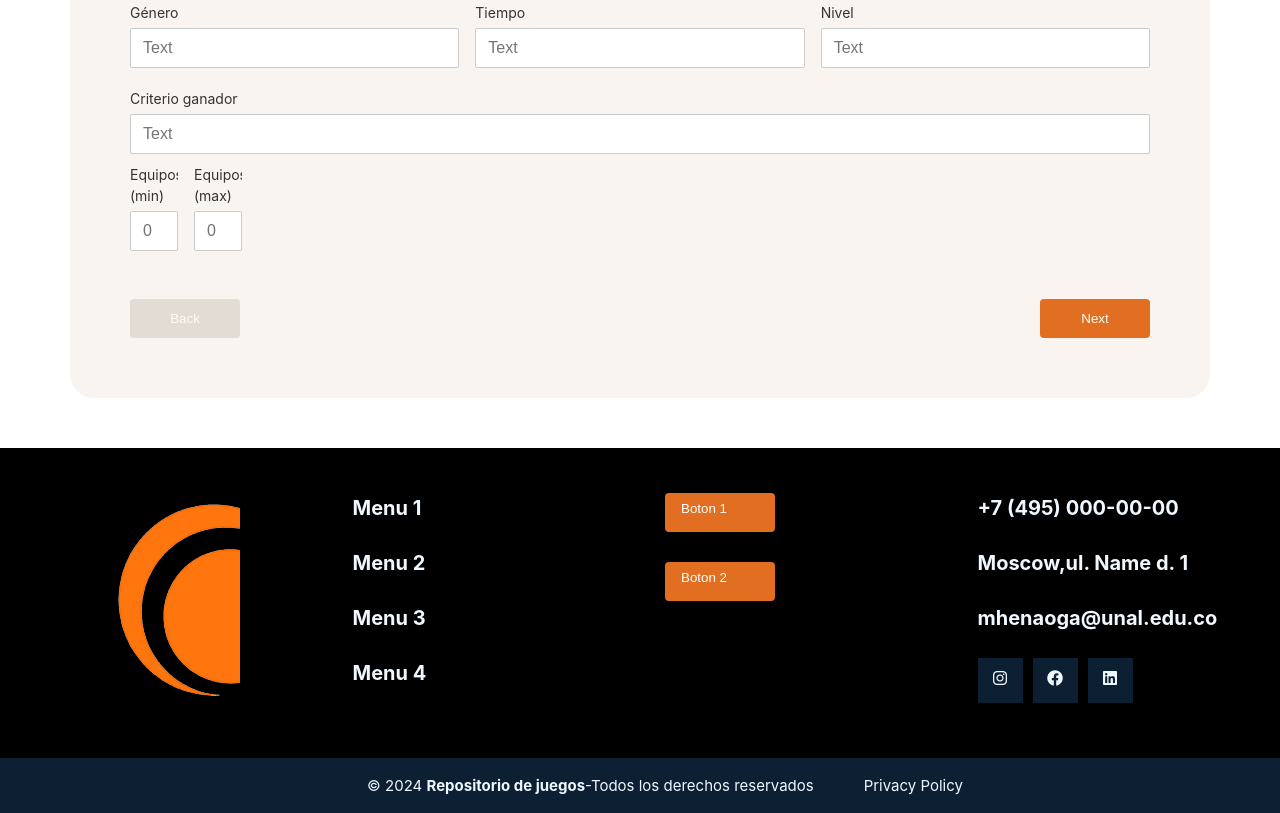
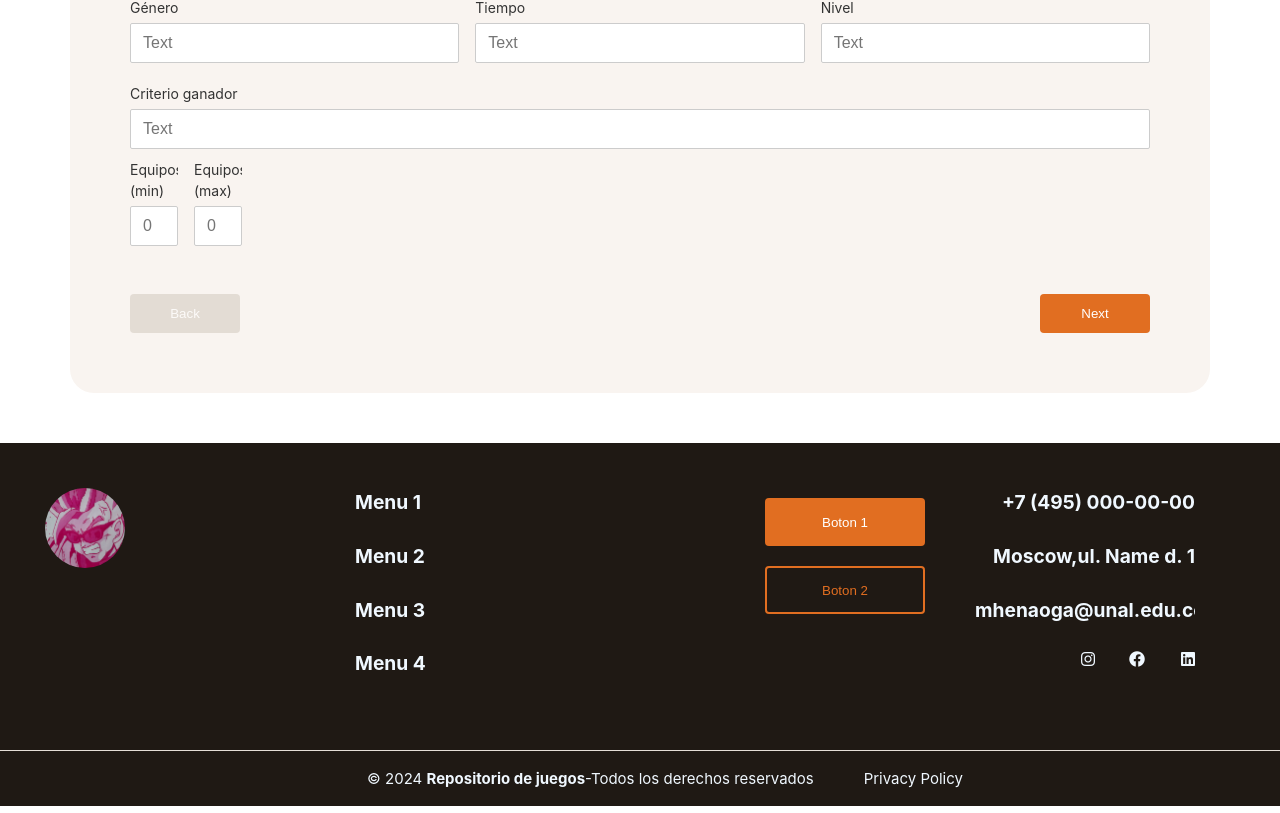
Before and after one commit to repositoryGamesUNAL/repositorioJuegos, a React (Vite) app in the folder games-repository-frontend/: page /game/1/1 in a window 1280 px wide. Shown: the part 655-1468 px from the top of the page. Built offline with nearby package versions, Linux system fonts and the light colour scheme.

Commit message:
styles: Footer Styles fix

```diff
--- a/games-repository-frontend/src/Components/molecules/footer/Style.scss
+++ /dev/null
@@ -1,76 +0,0 @@
-.pie-pagina{
-  width: 100%;
-  background-color: black;
-
-}
-.pie-pagina .grupo-1{
-  width: 100%;
-  max-width: 1200px;
-  margin: auto;
-  display: grid;
-  grid-template-columns:repeat(4, 1fr) ;
-  grid-gap: 50px;
-  padding: 45px 0px;
-}
-.pie-pagina .grupo-1 .box figure{
-  width: 100%;
-  height: 100%;
-  display: flex;
-  justify-content: center;/*horizontal*/
-  align-items: center;/*vertical*/
-}
-.pie-pagina .grupo-1 .box figure{
-  width: 200px;
-}
-
-.pie-pagina .grupo-1 .box h3{
-  color:aliceblue;
-  margin-bottom: 25px;
-  font-size: 20px;
-
-}
-.pie-pagina .grupo-1 .box Button{
-  margin-bottom: 30px;
-  display: flex;
-  text-align: center;
-
-}
-
-
-.pie-pagina .grupo-1 .red-social a {
-  display: inline-block;
-  width: 45px;
-  height: 45px;
-  line-height: 45px;
-  color: aliceblue;
-  margin-right: 10px;
-  background-color: #0d2033;
-  text-align: center;
-  transition: all 300ms ease;
-}
-
-.pie-pagina .grupo-1 .red-social a:hover{
-  color: aqua;
-}
-
-.pie-pagina .grupo-2{
-  background-color: #0d2033;
-  padding: 15px 10px;
-  text-align: center;
-  color: aliceblue;
-}
-.pie-pagina .grupo-2 small{
-  font-size: 15px;
-  margin-left: 50px;
-}
-
-@media screen and (max-width: 800px){
-  .pie-pagina .grupo-1{
-    width: 90%;
-    grid-template-columns:repeat(1, 1fr) ;
-    grid-gap: 30px;
-    padding: 35px 0px;
-
-  }
-
-}
--- a/games-repository-frontend/src/Components/molecules/footer/index.tsx
+++ b/games-repository-frontend/src/Components/molecules/footer/index.tsx
@@ -1,8 +1,8 @@
 //import React from 'react';
-import "./Style.scss";
+import styles from "./styles.module.scss";
 import { Link } from "react-router-dom";
 import Button from "../../atoms/button";
-import logo from "./logoprototipo.png";
+import logo from "/logo.jpg";
 
 export const Footer = () => {
   return (
@@ -11,30 +11,39 @@ export const Footer = () => {
         rel="stylesheet"
         href="https://cdnjs.cloudflare.com/ajax/libs/font-awesome/6.2.1/css/all.min.css"
       />
-      <footer className="pie-pagina">
-        <div className="grupo-1">
-          <div className="box">
-            <figure>
+      <footer className={styles.piePagina}>
+        <div className={styles.grupo1}>
+          <div className={styles.box}>
+            <figure className={styles.figure}>
               <Link to="" >
-                <img src={logo} alt="Logo Prototipo" />
+                <img src={logo} alt="" className={styles.image}/>
               </Link>
             </figure>
           </div>
-          <div className="box">
+          <div className={styles.box}>
             <h3>Menu 1</h3>
             <h3>Menu 2</h3>
             <h3>Menu 3</h3>
             <h3>Menu 4</h3>
           </div>
-          <div className="box">
-            <Button>Boton 1</Button>
-            <Button>Boton 2</Button>
+          <div className={`${styles.box} ${styles['box--box-button']}`}>
+            <Button
+              size="medium"
+              className={styles.button}
+              >Boton 1
+            </Button>
+            <Button
+              size="medium"
+              className={styles.button}
+              variant="secondary"
+              >Boton 2
+            </Button>
           </div>
-          <div className="box">
+          <div className={`${styles.box} ${styles['box--box-info']}`}>
             <h3>+7 (495) 000-00-00</h3>
             <h3>Moscow,ul. Name d. 1</h3>
             <h3>mhenaoga@unal.edu.co</h3>
-            <div className="red-social">
+            <div className={styles.redes}>
               <a href="https://www.instagram.com/" target="_blank">
                 <i className="fa-brands fa-instagram"></i>
               </a>
@@ -49,7 +58,7 @@ export const Footer = () => {
             </div>
           </div>
         </div>
-        <div className="grupo-2">
+        <div className={styles.grupo2}>
           <small>
             &copy; 2024 <b>Repositorio de juegos</b>-Todos los derechos
             reservados
--- /dev/null
+++ b/games-repository-frontend/src/Components/molecules/footer/styles.module.scss
@@ -0,0 +1,86 @@
+@use "../../../styles/colors.scss" as *;
+
+.piePagina{
+  width: 100%;
+  background-color: $black;
+
+  .grupo1{
+    width: 100%;
+    margin: auto;
+    display: grid;
+    grid-template-columns:repeat(4, 1fr) ;
+    grid-gap: 50px;
+    padding: 45px;
+    border-bottom: 1px solid $spacer;
+
+    .image{
+      width: 80px;
+      height: 80px;
+      object-fit: cover;
+      border-radius: 100%;
+      transition: all 300ms ease;
+    }
+
+    .box {
+      .figure{
+        width: auto;
+        height: auto;
+      }
+
+      &--box-button {
+        text-align: right;
+        display: flex;
+        flex-direction: column;
+        justify-content: flex-start;
+        align-items: flex-end;
+        gap: 20px;
+        margin-top: 10px;
+      }
+
+      &--box-info{
+        text-align: right;
+        margin-right: 40px;
+      }
+
+      .button{
+        width: 10rem;
+        height: 3rem;
+      }
+
+      h3 {
+        color: aliceblue;
+        margin-bottom: 25px;
+        font-size: 1.2rem;
+        font-weight: 700;
+      }
+    }
+    .redes{
+      justify-content: flex-end;
+      a {
+        display: inline-block;
+        width: 50px;
+        height: 50px;
+        overflow: hidden;
+        color: aliceblue;
+        text-align: right;
+        transition: all 300ms ease;
+
+        &:hover{
+          color: aqua;
+        }
+      }
+    }
+  }
+
+  .grupo2{
+    background-color: $black;
+    padding: 15px 10px;
+    text-align: center;
+    color: aliceblue;
+  }
+
+  .grupo2 small{
+    font-size: 15px;
+    margin-left: 50px;
+  }
+}
--- a/games-repository-frontend/src/Components/molecules/header/styles.module.scss
+++ b/games-repository-frontend/src/Components/molecules/header/styles.module.scss
@@ -24,7 +24,8 @@
       justify-content: center;
       align-items: center;
       min-width: calc(16 * .5rem + 1rem);
-      height: 3.875rem;
+      height: 3.563rem;
+      overflow: hidden;
 
       &::before {
         content: "";
```
Also changed, not shown: games-repository-frontend/public/logo.jpg (renamed from games-repository-frontend/src/Components/molecules/header/gohan_nojao.jpg), games-repository-frontend/src/Components/molecules/footer/logoprototipo.png (deleted).
